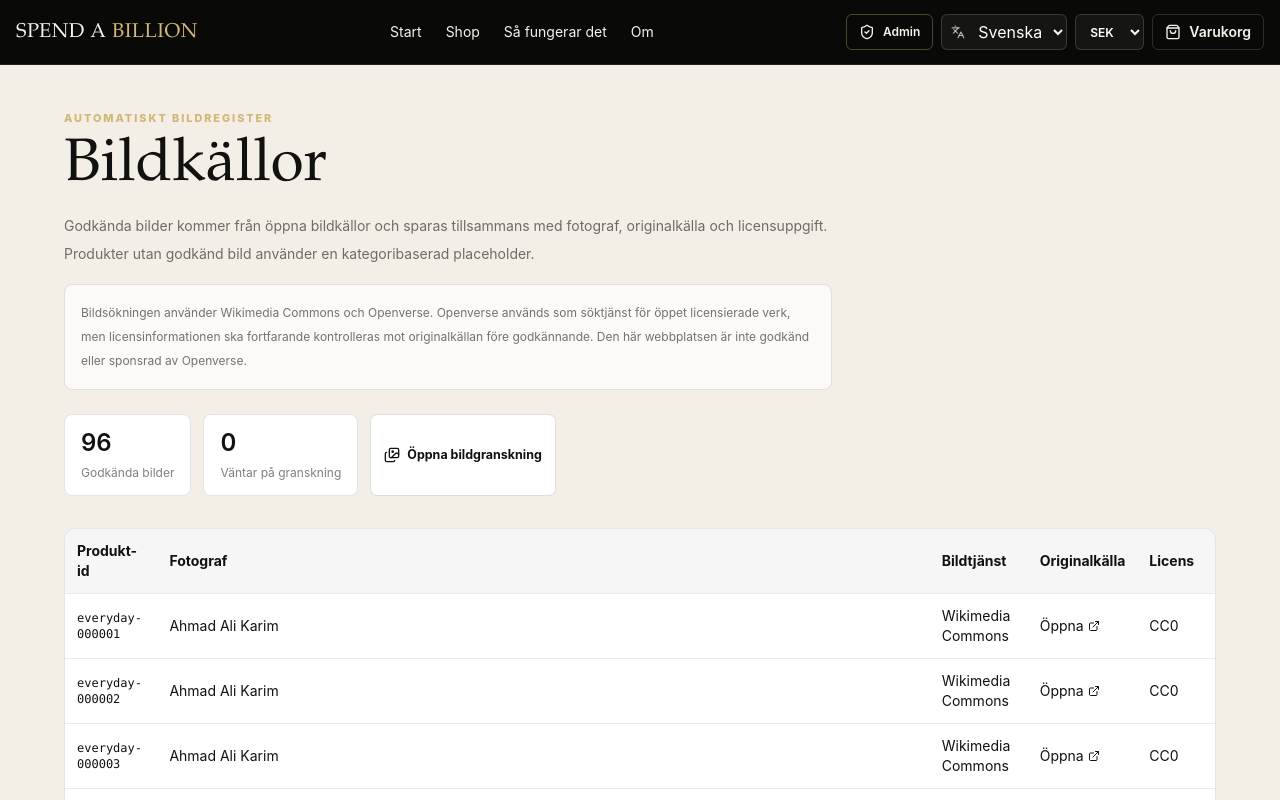
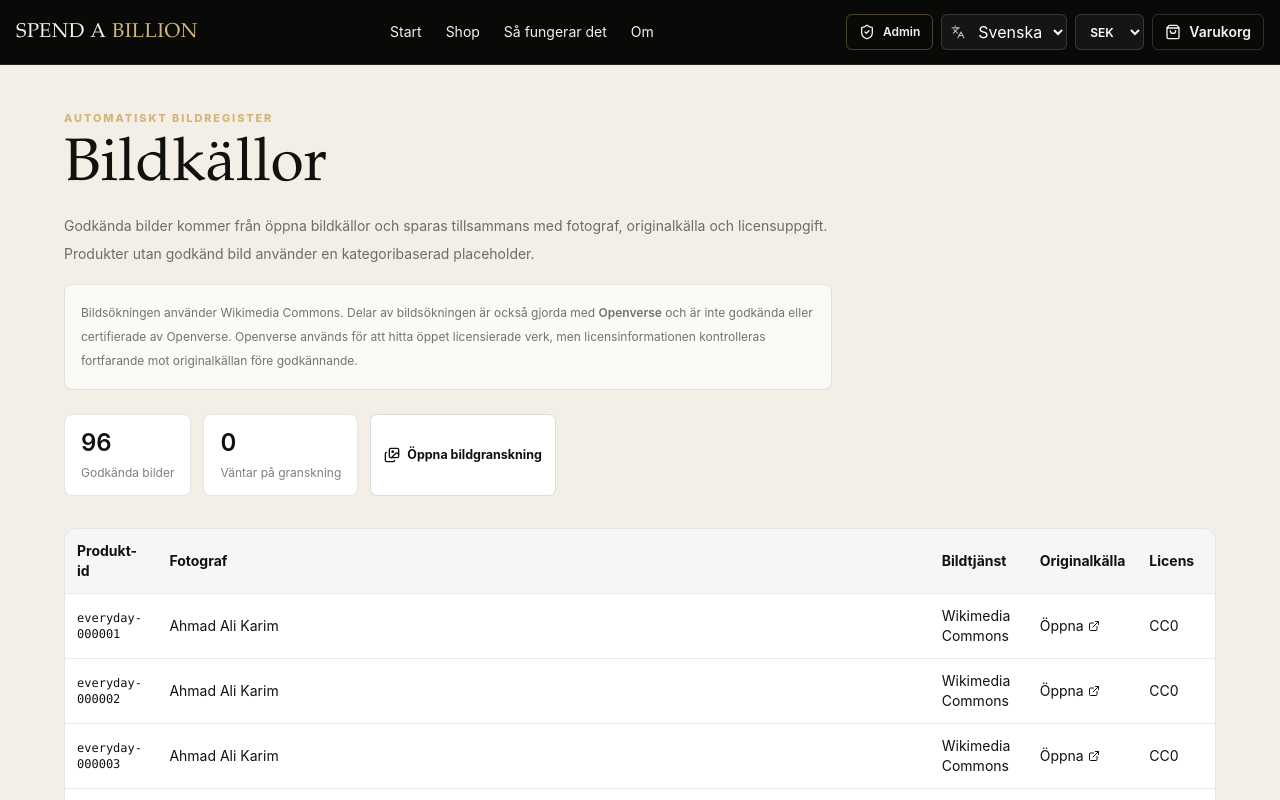
Before and after one commit to Baconpannkaka/spend-a-billion-image, a Next.js app: page /bildkallor in a window 1280 px wide. Shown: the top 800 px of the page. Built offline with nearby package versions, Linux system fonts and the light colour scheme.

Commit message:
docs(images): add required Openverse attribution notice

```diff
--- a/src/app/bildkallor/page.tsx
+++ b/src/app/bildkallor/page.tsx
@@ -28,7 +28,7 @@ export default function ImageSourcesPage() {
     <h1 className="mt-3 font-display text-5xl md:text-6xl">Bildkällor</h1>
     <p className="mt-4 max-w-3xl text-sm leading-7 text-black/55">Godkända bilder kommer från öppna bildkällor och sparas tillsammans med fotograf, originalkälla och licensuppgift. Produkter utan godkänd bild använder en kategoribaserad placeholder.</p>
     <div className="mt-4 max-w-3xl rounded-lg border border-black/10 bg-white/65 p-4 text-xs leading-6 text-black/55">
-      Bildsökningen använder Wikimedia Commons och Openverse. Openverse används som söktjänst för öppet licensierade verk, men licensinformationen ska fortfarande kontrolleras mot originalkällan före godkännande. Den här webbplatsen är inte godkänd eller sponsrad av Openverse.
+      Bildsökningen använder Wikimedia Commons. Delar av bildsökningen är också gjorda med <a href="https://openverse.org/" target="_blank" rel="noreferrer" className="font-semibold underline">Openverse</a> och är inte godkända eller certifierade av Openverse. Openverse används för att hitta öppet licensierade verk, men licensinformationen kontrolleras fortfarande mot originalkällan före godkännande.
     </div>
     <div className="mt-6 flex flex-wrap gap-3"><div className="rounded-lg border border-black/10 bg-white px-4 py-3"><span className="block text-2xl font-semibold">{sourced.length}</span><span className="text-xs text-black/50">Godkända bilder</span></div><div className="rounded-lg border border-black/10 bg-white px-4 py-3"><span className="block text-2xl font-semibold">{pending}</span><span className="text-xs text-black/50">Väntar på granskning</span></div><Link href="/bildgranskning" className="secondary-button"><Images className="h-4 w-4" />Öppna bildgranskning</Link></div>
     {sourced.length === 0 ? <div className="mt-8 rounded-xl border border-dashed border-black/20 bg-white/55 p-10 text-center"><ImageIcon className="mx-auto h-7 w-7 text-black/35" /><h2 className="mt-3 font-display text-3xl">Inga externa bilder är godkända ännu</h2><p className="mt-2 text-sm text-black/50">Kör bildimporten och granska resultaten. Godkända bilder visas automatiskt här och i shoppen.</p></div> : <div className="mt-8 overflow-x-auto rounded-xl border border-black/10 bg-white"><table className="w-full min-w-[860px] text-left text-sm"><thead className="bg-black/[.035]"><tr><th className="p-3">Produkt-id</th><th className="p-3">Fotograf</th><th className="p-3">Bildtjänst</th><th className="p-3">Originalkälla</th><th className="p-3">Licens</th></tr></thead><tbody>{sourced.map((image) => <tr key={image.productId} className="border-t border-black/8"><td className="p-3 font-mono text-xs">{image.productId}</td><td className="p-3">{image.creator ?? "Ej angivet"}</td><td className="p-3">{sourceName(image.sourceType, image.provider)}</td><td className="p-3"><a href={image.sourceUrl} target="_blank" rel="noreferrer" className="inline-flex items-center gap-1 underline">Öppna <ExternalLink className="h-3 w-3" /></a></td><td className="p-3">{image.licenseUrl ? <a href={image.licenseUrl} target="_blank" rel="noreferrer" className="underline">{image.license}</a> : image.license}</td></tr>)}</tbody></table></div>}
```
